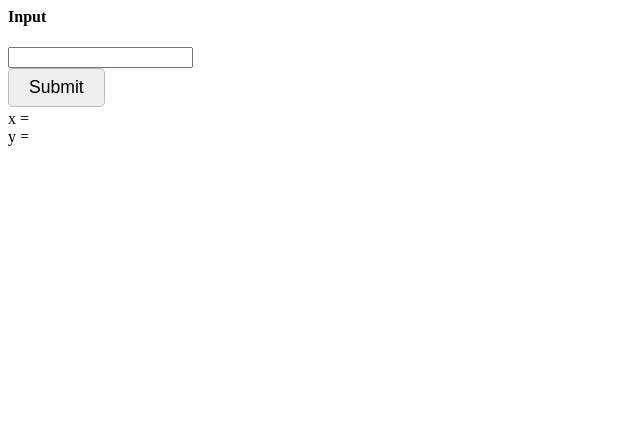
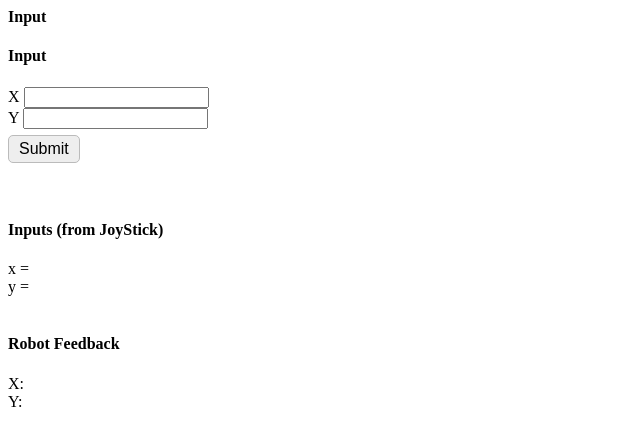
Before and after one commit to jfosnight/scc-robot, a website: page index.html in a window 1280 px wide. Shown: the whole page, without its empty margins (0-640 px from the left). Drawn offline with Linux system fonts and the light colour scheme.

Commit message:
Updated Server to parrot back input

```diff
--- a/index.html
+++ b/index.html
@@ -5,17 +5,18 @@
 		<style>
 			button {
 				background-color: #eee;
-				padding-top: 8px;
-				padding-bottom: 8px;
-				padding-left: 20px;
-				padding-right: 20px;
+				padding-top: 4px;
+				padding-bottom: 4px;
+				padding-left: 10px;
+				padding-right: 10px;
 				border: 1px solid #bbb;
 				border-radius: 5px;
 				shadow: 0px;
-				font-size: 1.1em;
+				font-size: 1em;
 				margin-bottom: 3px;
 				cursor: pointer;
 				font: bold;
+				margin-top: 6px;
 			}
 			button:hover{
 				background-color: #dfdfdf;
@@ -36,11 +37,23 @@
 	<body>
 		<div>
 			<h4>Input</h4>
-			<input id="value"><br>
-			<button id="submit">Submit</button>
+			<h4>Input</h4>
+			<form id="input-form">
+				X <input id="move-x"><br>
+				Y <input id="move-y"><br>
+				<!--<input id="value"><br>-->
+				<button id="submit" type="submit">Submit</button><br>
+			</form>
+
 			<br>
+			<h4>Inputs (from JoyStick)</h4>
 			x = <span id="x"></span><br>
 			y = <span id="y"></span><br>
+			<br>
+
+			<h4>Robot Feedback</h4>
+			X: <span id="current-x"></span><br>
+			Y: <span id="current-y"></span><br>
 		</div>
 		<script>
 			let host = window.location.host;
@@ -50,17 +63,40 @@
 			let $submit = document.getElementById("submit");
 			let $value = document.getElementById("value");
 
+			let $form = document.getElementById("input-form");
+
+			let $xInput = document.getElementById("move-x");
+			let $yInput = document.getElementById("move-y");
+
+			let $currentX = document.getElementById("current-x");
+			let $currentY = document.getElementById("current-y");
+
 			// Listen to events coming from the Pi WebSocket Server
 			socket.addEventListener('message', (event) => {
 				let data = JSON.parse(event.data);
 				// Output message to console
 				console.log("Message from server: ", data);
+
+				if(data.command && data.command === "position"){
+					$currentX.innerHTML = data.x;
+					$currentY.innerHTML = data.y;
+				}
 			});
 
 			$submit.addEventListener('click', (event) => {
-				console.log($value.value);
-				socket.send(JSON.stringify({message: $value.value}));
+				sendPosition();
 			});
+
+			$form.addEventListener('submit', (event) => {
+				event.preventDefault();
+			});
+
+			function sendPosition(){
+				let x = $xInput.value;
+				let y = $yInput.value;
+
+				socket.send(JSON.stringify({command: "position", x: Number(x), y: Number(y)}));
+			}
 
 		</script>
 		<script>
```
Also changed, not shown: index.js (+9 -1 lines).
